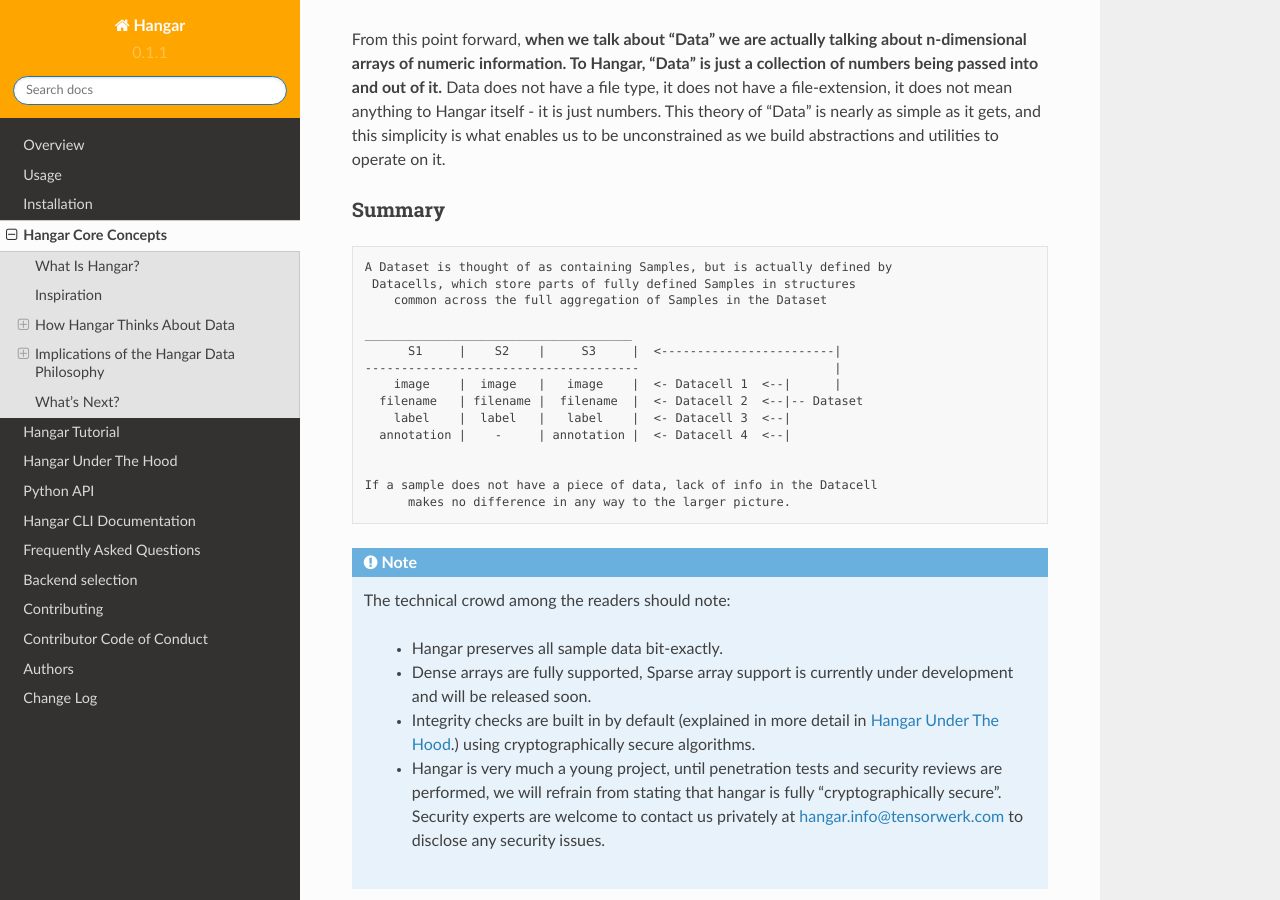
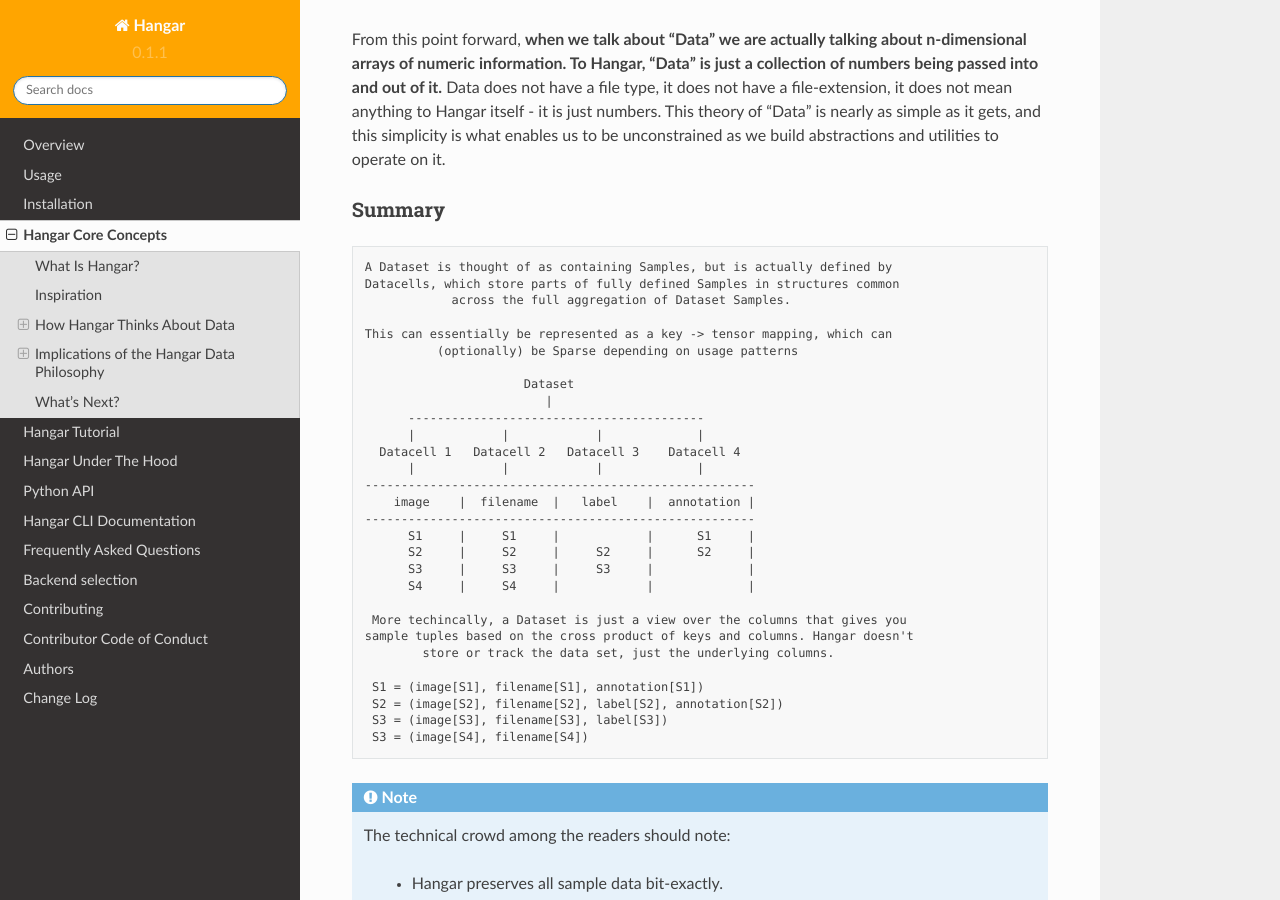
Before and after one commit to tensorwerk/hangar-py, a Sphinx documentation site: the page built from docs/concepts.rst, in a window 1280 px wide and 900 px high, scrolled down 3639 px. Built offline with Sphinx 7.4.7 and the Read the Docs theme 2.0.0, drawn with Linux system fonts in a browser that asks for light colours; some of the changed text lies outside the part shown.

Commit message:
fixed diagram summary of datacell mapping

```diff
--- a/docs/concepts.rst
+++ b/docs/concepts.rst
@@ -97,7 +97,7 @@ Let's get philosophical and talk about what a "Dataset" is. The word "Dataset"
 invokes some some meaning to humans; A dataset may have a canonical name (like
 "MNIST" or "CoCo"), it will have a source where it comes from, (ideally) it has
 a purpose for some real-world task, it will have people who build, aggregate,
-and nurture it, and most importantly a Datacell always contains pieces of some
+and nurture it, and most importantly a Dataset always contains pieces of some
 type of information type which describes "something".
 
 It's an abstract definition, but it is only us, the humans behind the machine,
@@ -193,20 +193,34 @@ Summary
 .. code-block:: text
 
    A Dataset is thought of as containing Samples, but is actually defined by
-    Datacells, which store parts of fully defined Samples in structures
-       common across the full aggregation of Samples in the Dataset
+   Datacells, which store parts of fully defined Samples in structures common
+               across the full aggregation of Dataset Samples.
 
-   _____________________________________
-         S1     |    S2    |     S3     |  <------------------------|
-   --------------------------------------                           |
-       image    |  image   |   image    |  <- Datacell 1  <--|      |
-     filename   | filename |  filename  |  <- Datacell 2  <--|-- Dataset
-       label    |  label   |   label    |  <- Datacell 3  <--|
-     annotation |    -     | annotation |  <- Datacell 4  <--|
+   This can essentially be represented as a key -> tensor mapping, which can
+             (optionally) be Sparse depending on usage patterns
 
+                         Dataset
+                            |
+         -----------------------------------------
+         |            |            |             |
+     Datacell 1   Datacell 2   Datacell 3    Datacell 4
+         |            |            |             |
+   ------------------------------------------------------
+       image    |  filename  |   label    |  annotation |
+   ------------------------------------------------------
+         S1     |     S1     |            |      S1     |
+         S2     |     S2     |     S2     |      S2     |
+         S3     |     S3     |     S3     |             |
+         S4     |     S4     |            |             |
 
-   If a sample does not have a piece of data, lack of info in the Datacell
-         makes no difference in any way to the larger picture.
+    More techincally, a Dataset is just a view over the columns that gives you
+   sample tuples based on the cross product of keys and columns. Hangar doesn't
+           store or track the data set, just the underlying columns.
+
+    S1 = (image[S1], filename[S1], annotation[S1])
+    S2 = (image[S2], filename[S2], label[S2], annotation[S2])
+    S3 = (image[S3], filename[S3], label[S3])
+    S3 = (image[S4], filename[S4])
 
 
 .. note::
```
